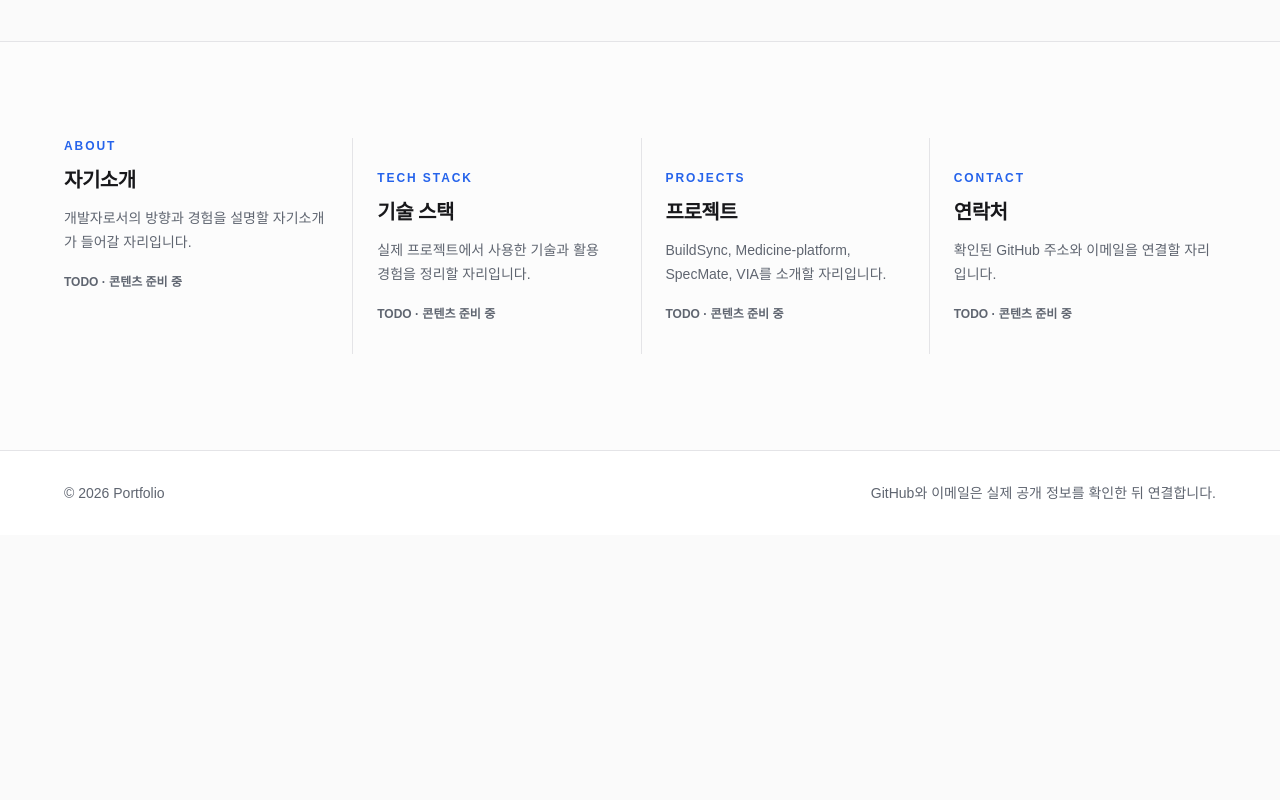
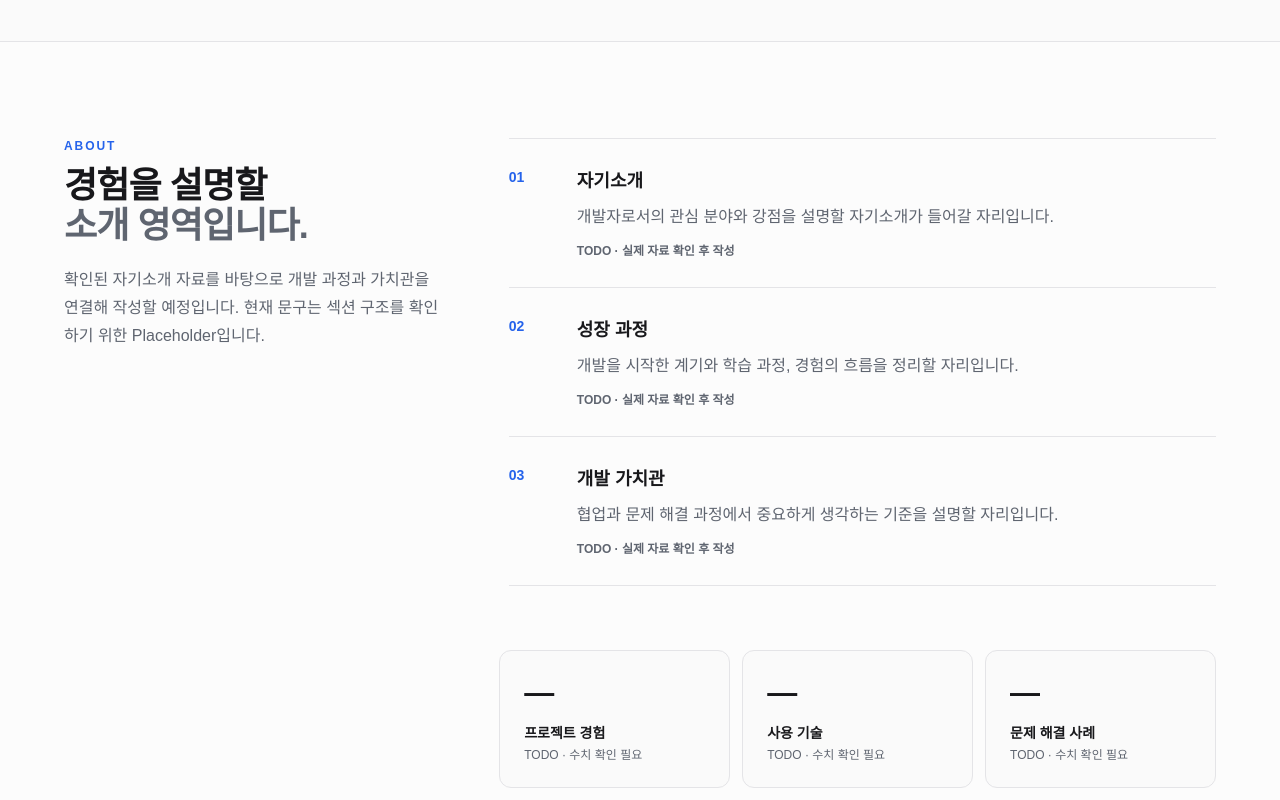
Before and after one commit to kimse0ngjun/portfolio, a Next.js app: page / in a window 1280 px wide. Shown: the part 760-1560 px from the top of the page. Before the commit the page ends 1295 px from the top, so only its background shows below. Built offline with nearby package versions, Linux system fonts and the light colour scheme.

Commit message:
feat: About 섹션 구현

```diff
--- a/src/app/page.tsx
+++ b/src/app/page.tsx
@@ -1,13 +1,7 @@
 import Link from "next/link";
+import { AboutSection } from "@/components/sections/AboutSection";
 
 const placeholderSections = [
-  {
-    id: "about",
-    eyebrow: "ABOUT",
-    title: "자기소개",
-    description:
-      "개발자로서의 방향과 경험을 설명할 자기소개가 들어갈 자리입니다.",
-  },
   {
     id: "skills",
     eyebrow: "TECH STACK",
@@ -112,6 +106,8 @@ export default function Home() {
         </div>
       </section>
 
+      <AboutSection />
+
       <div className="border-t border-border bg-surface/50">
         <div className="page-container grid gap-px py-16 sm:grid-cols-2 sm:py-20 lg:grid-cols-4 lg:py-24">
           {placeholderSections.map((section) => (
--- /dev/null
+++ b/src/components/sections/AboutSection.tsx
@@ -0,0 +1,104 @@
+const aboutTopics = [
+  {
+    number: "01",
+    title: "자기소개",
+    description:
+      "개발자로서의 관심 분야와 강점을 설명할 자기소개가 들어갈 자리입니다.",
+  },
+  {
+    number: "02",
+    title: "성장 과정",
+    description:
+      "개발을 시작한 계기와 학습 과정, 경험의 흐름을 정리할 자리입니다.",
+  },
+  {
+    number: "03",
+    title: "개발 가치관",
+    description:
+      "협업과 문제 해결 과정에서 중요하게 생각하는 기준을 설명할 자리입니다.",
+  },
+] as const;
+
+const statistics = [
+  { label: "프로젝트 경험", value: "—" },
+  { label: "사용 기술", value: "—" },
+  { label: "문제 해결 사례", value: "—" },
+] as const;
+
+export function AboutSection() {
+  return (
+    <section
+      id="about"
+      className="scroll-mt-24 border-t border-border bg-surface/50 py-16 sm:py-20 lg:py-24"
+      aria-labelledby="about-title"
+    >
+      <div className="page-container">
+        <div className="grid gap-10 lg:grid-cols-[minmax(0,0.7fr)_minmax(0,1.3fr)] lg:gap-16">
+          <div>
+            <p className="text-xs font-semibold tracking-[0.16em] text-accent">
+              ABOUT
+            </p>
+            <h2
+              id="about-title"
+              className="mt-3 text-3xl font-bold tracking-[-0.025em] sm:text-4xl"
+            >
+              경험을 설명할
+              <span className="block text-muted">소개 영역입니다.</span>
+            </h2>
+            <p className="mt-5 max-w-xl text-base leading-7 text-muted">
+              확인된 자기소개 자료를 바탕으로 개발 과정과 가치관을 연결해
+              작성할 예정입니다. 현재 문구는 섹션 구조를 확인하기 위한
+              Placeholder입니다.
+            </p>
+          </div>
+
+          <div className="divide-y divide-border border-y border-border">
+            {aboutTopics.map((topic) => (
+              <article
+                key={topic.number}
+                className="grid gap-3 py-6 sm:grid-cols-[3rem_1fr] sm:gap-5 sm:py-7"
+              >
+                <p
+                  className="text-sm font-semibold text-accent"
+                  aria-hidden="true"
+                >
+                  {topic.number}
+                </p>
+                <div>
+                  <h3 className="text-lg font-bold">{topic.title}</h3>
+                  <p className="mt-2 max-w-2xl text-sm leading-6 text-muted sm:text-base sm:leading-7">
+                    {topic.description}
+                  </p>
+                  <p className="mt-3 text-xs font-semibold text-muted">
+                    TODO · 실제 자료 확인 후 작성
+                  </p>
+                </div>
+              </article>
+            ))}
+          </div>
+        </div>
+
+        <div
+          className="mt-12 grid gap-3 sm:grid-cols-3 lg:ml-[calc(35%+2rem)] lg:mt-16"
+          aria-label="주요 통계 Placeholder"
+        >
+          {statistics.map((statistic) => (
+            <div
+              key={statistic.label}
+              className="rounded-xl border border-border bg-background p-5 sm:p-6"
+            >
+              <p
+                className="text-3xl font-bold tracking-tight text-foreground"
+                aria-label="수치 준비 중"
+              >
+                {statistic.value}
+              </p>
+              <p className="mt-3 text-sm font-semibold">{statistic.label}</p>
+              <p className="mt-1 text-xs text-muted">TODO · 수치 확인 필요</p>
+            </div>
+          ))}
+        </div>
+      </div>
+    </section>
+  );
+}
```
